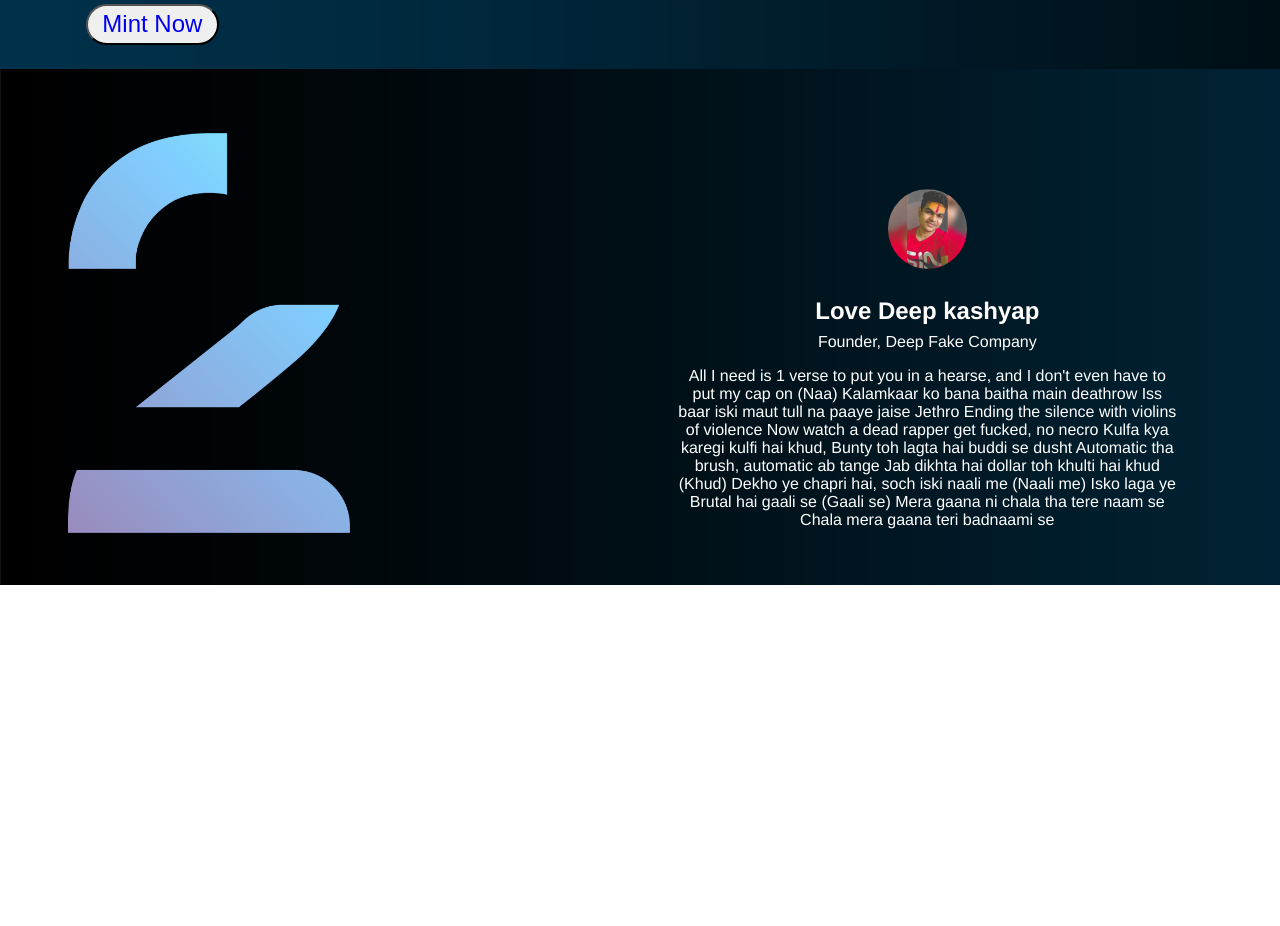
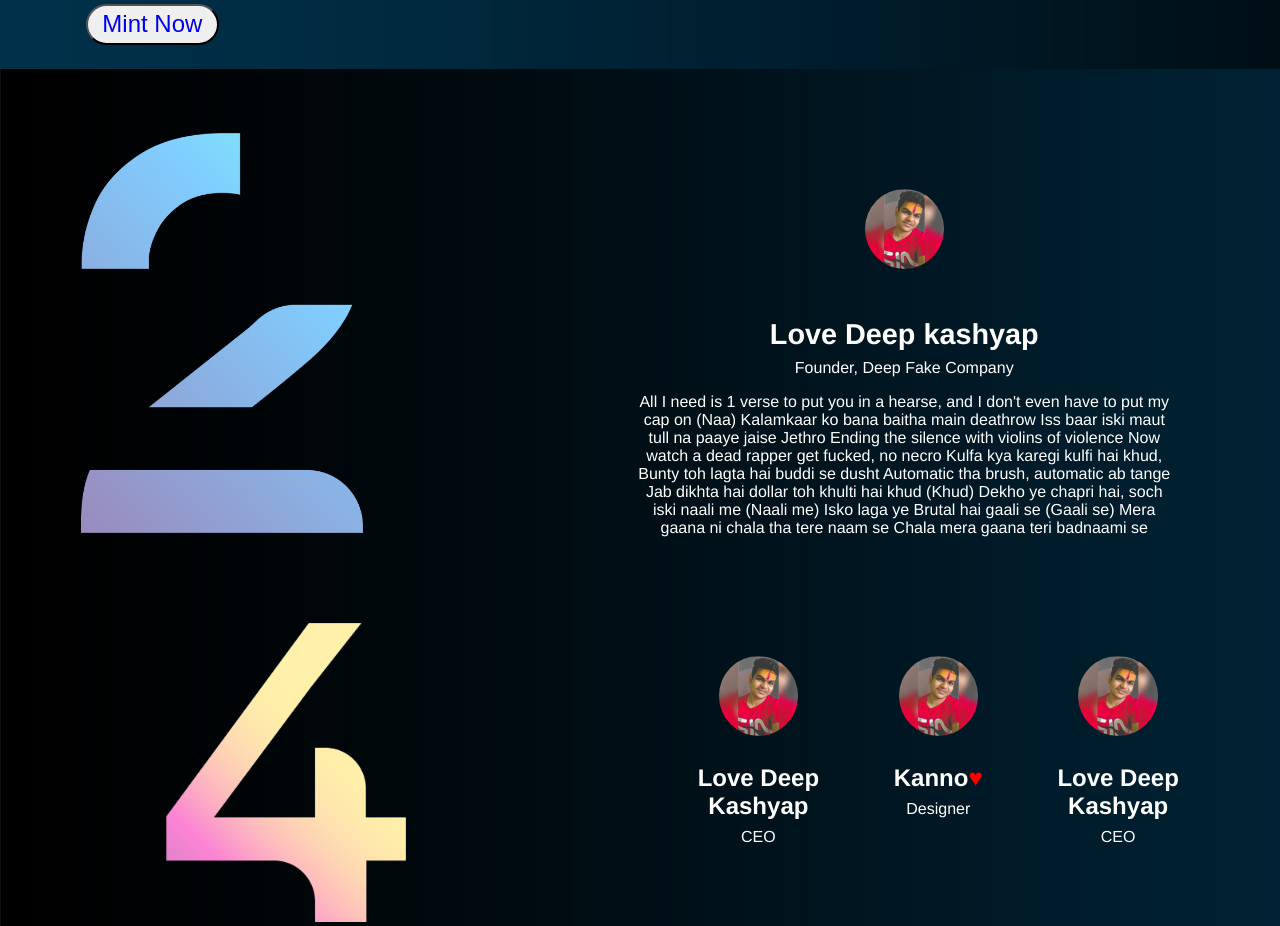
Before and after one commit to Yuvraj883/Solid-Numbers, a Vue app: page / in a window 1280 px wide. Shown: the part 340-1266 px from the top of the page. Before the commit the page ends 925 px from the top, so only its background shows below. Built offline with nearby package versions, Linux system fonts and the light colour scheme.

Commit message:
Added Team section

```diff
--- a/public/index.html
+++ b/public/index.html
@@ -4,8 +4,8 @@
     <meta charset="utf-8">
     <meta http-equiv="X-UA-Compatible" content="IE=edge">
     <meta name="viewport" content="width=device-width,initial-scale=1.0">
-    <link rel="icon" href="<%= BASE_URL %>favicon.ico">
-    <title><%= htmlWebpackPlugin.options.title %></title>
+    <link rel="icon" href="../src/assets/Logo.jpeg">
+    <title>Solid Numbers</title>
   </head>
   <body>
     <noscript>
--- a/src/App.vue
+++ b/src/App.vue
@@ -1,11 +1,13 @@
 <template>
   <Nav/>
   <About/>
+  <Team/>
 </template>
 
 <script>
 import Nav from './components/Nav.vue';
-import About from './components/About.vue'
+import About from './components/About.vue';
+import Team from './components/Team.vue';
 
 export default {
 //eslint-disable-multi-word
@@ -13,7 +15,8 @@ export default {
   name: 'App',
   components: {
     Nav,
-    About
+    About,
+    Team
   }
 }
 </script>
--- a/src/components/About.vue
+++ b/src/components/About.vue
@@ -42,7 +42,7 @@ export default{
 }
 .name{
     font-weight: bolder;
-    font-size:1.5em;
+    font-size:1.8em;
     margin-bottom: 0vh;
 }
 .about div{
@@ -54,7 +54,7 @@ export default{
 .number{
 
     width:40%;
-    margin-right:5%;
+
     margin-top:5%;
 
 }
@@ -64,6 +64,7 @@ export default{
 .about img{
     border-radius:50%;
     height:10vh;
+    margin-bottom:1em;
 }
 .about{
     padding:5vh;
--- a/src/components/Nav.vue
+++ b/src/components/Nav.vue
@@ -75,6 +75,7 @@ li a{
     display:flex;
     margin-left:auto;
     margin-right:5%;
+    cursor:pointer;
 
 
 }
--- /dev/null
+++ b/src/components/Team.vue
@@ -0,0 +1,90 @@
+<template>
+<div class="container">
+<div class="number">
+    <img src="../assets/SOLID-NUMBERS/4.png" alt="4"/>
+
+</div>
+<div class="team">
+    <div>
+        <img src="../assets/LoveDeep.jpeg" alt="LoveDeep"/>
+        <p class="name">Love Deep Kashyap</p>
+        <p class="title">CEO</p>
+        </div>
+
+         <div>
+        <img src="../assets/LoveDeep.jpeg" alt="LoveDeep"/>
+        <p class="name">Kanno<b>&#9829;</b>
+</p>
+        <p class="title">Designer</p>
+        </div>
+
+         <div>
+        <img src="../assets/LoveDeep.jpeg" alt="LoveDeep"/>
+        <p class="name">Love Deep Kashyap</p>
+        <p class="title">CEO</p>
+        </div>
+
+         <!-- <div>
+        <img src="../assets/LoveDeep.jpeg" alt="LoveDeep"/>
+        <p class="name">Love Deep Kashyap</p>
+        <p class="title">CEO</p>
+        </div>
+         <div>
+        <img src="../assets/LoveDeep.jpeg" alt="LoveDeep"/>
+        <p class="name">Love Deep Kashyap</p>
+        <p class="title">CEO</p>
+        </div> -->
+
+
+</div>
+<div></div>
+
+</div>
+</template>
+<script>
+export default{
+    name:'Team'
+}
+</script>
+<style scoped>
+.name b{
+    color:red;
+
+}
+.team div{
+    width: 33%;
+}
+.team{
+    display:flex;
+    flex-wrap:wrap;
+    margin:auto;
+
+}
+.title{
+    margin-top:1vh;
+}
+.name{
+    font-weight: bolder;
+    font-size:1.5em;
+    margin-bottom: 0vh;
+}
+.team img{
+    border-radius: 50%;
+    height: 10vh;
+
+    margin-bottom:0em;
+}
+.container {
+  background-image: url("../assets/SOLID-NUMBERS/gradient-background2.jpg");
+  color: white;
+  margin: 0;
+  display: flex;
+}
+.number img{
+
+    width:40%;
+    margin-right:5%;
+    margin-top:5%;
+
+}
+</style>
```
Also changed, not shown: src/assets/Logo.jpeg (added), src/assets/logo.png (deleted).
